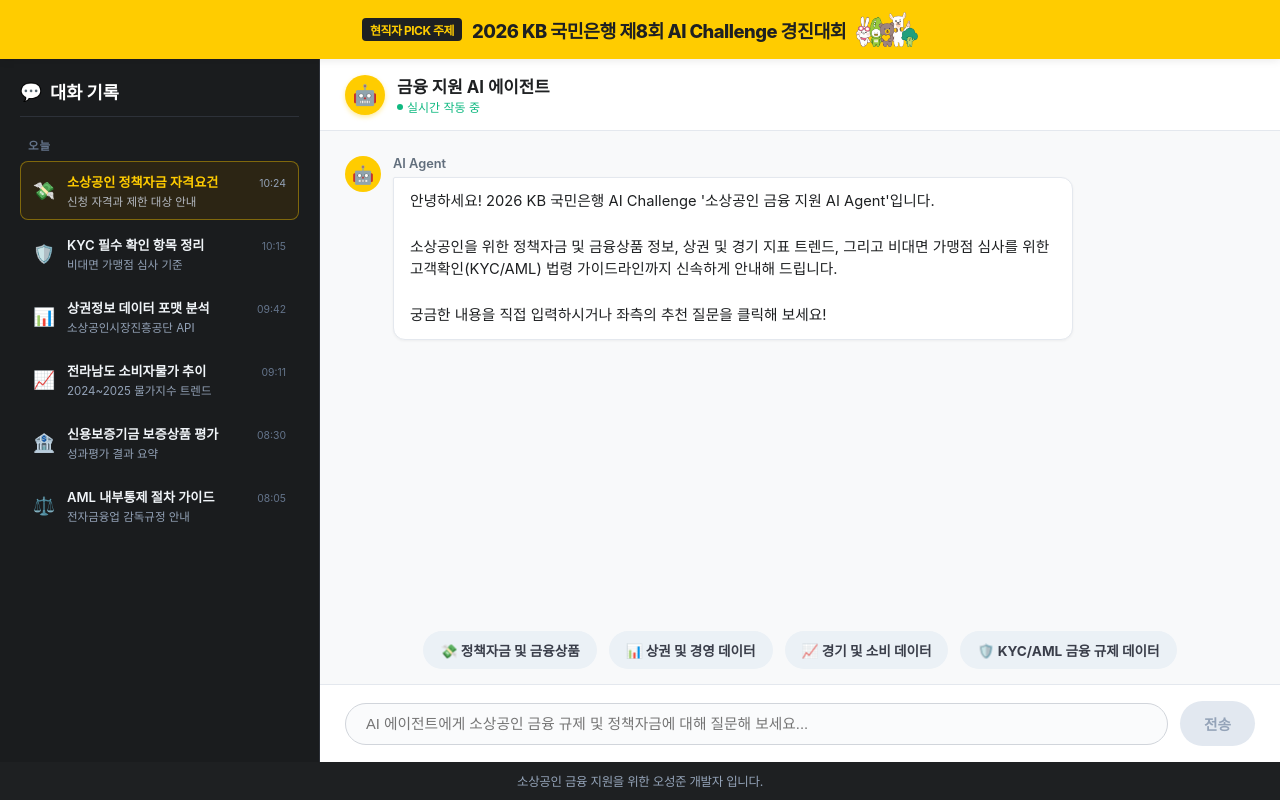
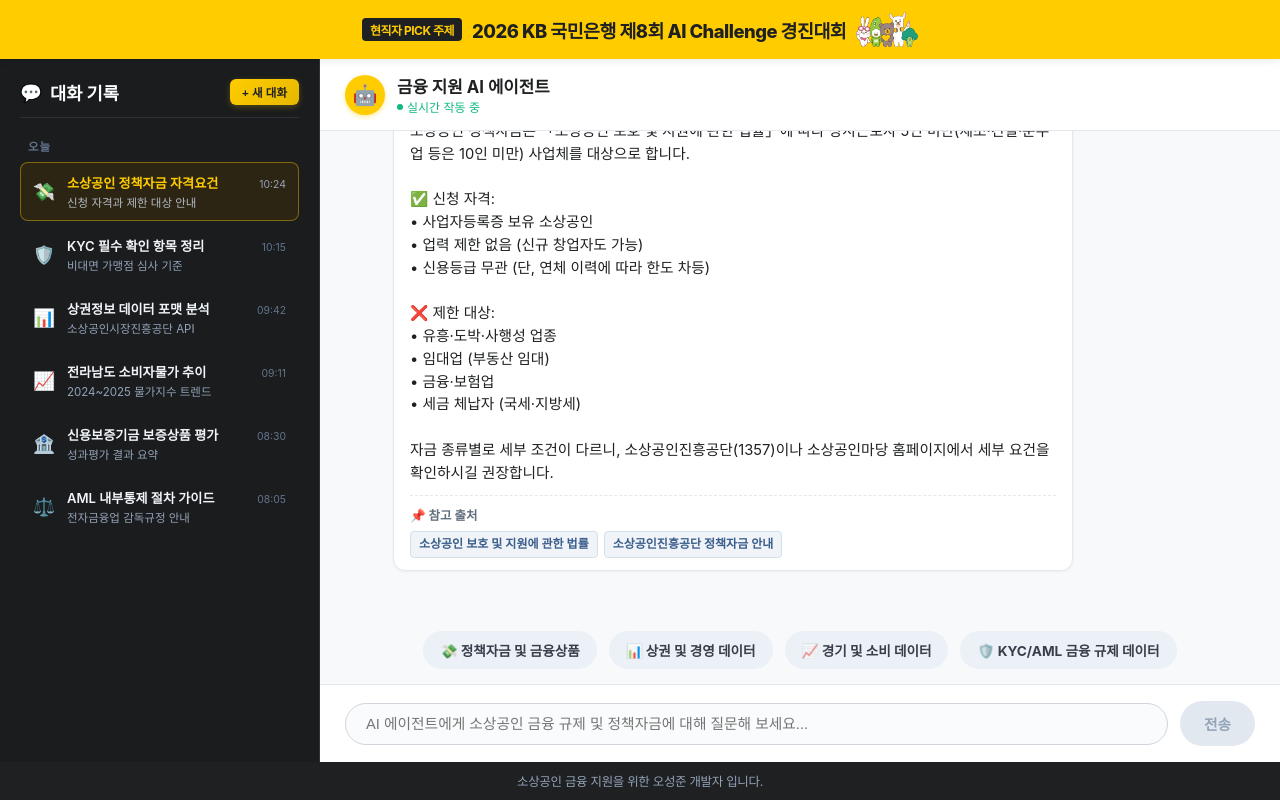
Before and after one commit to sojo1211/2026_KB_AI_Challenge_Small-business-financial-agent_ohsungjun, a React (Create React App) app in the folder frontend/: page / in a window 1280 px wide. Built offline with nearby package versions, Linux system fonts and the light colour scheme; the HTML template or start-up script is replaced by a standard one.

Commit message:
feat: 대화 기록 전환 기능 및 새 대화 버튼 구현

```diff
--- a/frontend/src/App.css
+++ b/frontend/src/App.css
@@ -97,6 +97,30 @@
   gap: 8px;
   border-bottom: 1px solid #2D3139;
   padding-bottom: 12px;
+}
+
+.new-chat-btn {
+  margin-left: auto;
+  background: linear-gradient(135deg, var(--kb-yellow), var(--kb-dark-yellow));
+  color: var(--kb-black);
+  border: none;
+  padding: 5px 12px;
+  border-radius: 6px;
+  font-size: 0.72rem;
+  font-weight: 700;
+  cursor: pointer;
+  transition: all 0.25s ease;
+  white-space: nowrap;
+  box-shadow: 0 2px 6px rgba(255, 204, 0, 0.25);
+}
+
+.new-chat-btn:hover {
+  transform: translateY(-1px);
+  box-shadow: 0 4px 12px rgba(255, 204, 0, 0.4);
+}
+
+.new-chat-btn:active {
+  transform: translateY(0);
 }
 
 .history-date-group {
--- a/frontend/src/App.js
+++ b/frontend/src/App.js
@@ -1,18 +1,99 @@
 import React, { useState, useRef, useEffect } from 'react';
 import './App.css';
 
-function App() {
-  const [messages, setMessages] = useState([
-    {
+const WELCOME_MESSAGE = {
   sender: 'agent',
   text: `안녕하세요! 2026 KB 국민은행 AI Challenge '소상공인 금융 지원 AI Agent'입니다.\n\n소상공인을 위한 정책자금 및 금융상품 정보, 상권 및 경기 지표 트렌드, 그리고 비대면 가맹점 심사를 위한 고객확인(KYC/AML) 법령 가이드라인까지 신속하게 안내해 드립니다.\n\n궁금한 내용을 직접 입력하시거나 좌측의 추천 질문을 클릭해 보세요!`,
   sources: []
+};
+
+// 초기 Mock 대화 기록 (포트폴리오 시연용)
+const initialConversations = [
+  {
+    id: 'conv-1',
+    title: '소상공인 정책자금 자격요건',
+    preview: '신청 자격과 제한 대상 안내',
+    icon: '💸',
+    time: '10:24',
+    messages: [
+      { ...WELCOME_MESSAGE },
+      { sender: 'user', text: '소상공인 정책자금 신청 자격과 제한 대상은 무엇인가요?', sources: [] },
+      { sender: 'agent', text: '소상공인 정책자금은 「소상공인 보호 및 지원에 관한 법률」에 따라 상시근로자 5인 미만(제조·건설·운수업 등은 10인 미만) 사업체를 대상으로 합니다.\n\n✅ 신청 자격:\n• 사업자등록증 보유 소상공인\n• 업력 제한 없음 (신규 창업자도 가능)\n• 신용등급 무관 (단, 연체 이력에 따라 한도 차등)\n\n❌ 제한 대상:\n• 유흥·도박·사행성 업종\n• 임대업 (부동산 임대)\n• 금융·보험업\n• 세금 체납자 (국세·지방세)\n\n자금 종류별로 세부 조건이 다르니, 소상공인진흥공단(1357)이나 소상공인마당 홈페이지에서 세부 요건을 확인하시길 권장합니다.', sources: ['소상공인 보호 및 지원에 관한 법률', '소상공인진흥공단 정책자금 안내'] }
+    ]
+  },
+  {
+    id: 'conv-2',
+    title: 'KYC 필수 확인 항목 정리',
+    preview: '비대면 가맹점 심사 기준',
+    icon: '🛡️',
+    time: '10:15',
+    messages: [
+      { ...WELCOME_MESSAGE },
+      { sender: 'user', text: '비대면 가맹점 심사 시 고객확인제도(KYC) 필수 확인 항목은 무엇인가요?', sources: [] },
+      { sender: 'agent', text: '비대면 가맹점 심사 시 고객확인제도(KYC)에서 필수적으로 확인해야 하는 항목은 다음과 같습니다.\n\n📋 필수 확인 항목:\n1. **신원확인**: 대표자 성명, 생년월일, 실명번호\n2. **사업자 진위확인**: 사업자등록번호 진위 여부 (국세청 API 연동)\n3. **실제 소유자 확인**: 법인의 경우 최종 실소유자(25% 이상 지분 보유자)\n4. **거래 목적 확인**: 가맹점 계약의 목적 및 자금 출처\n5. **위험 평가**: 업종별 자금세탁 위험도 등급 분류\n\n⚠️ 강화된 확인(EDD) 대상:\n• 고위험 업종 (귀금속, 환전, 가상자산 등)\n• PEP(정치적 주요인물) 관련 사업체\n• 해외 거래가 빈번한 가맹점', sources: ['고객확인제도(CDD) 가이드라인', '전자금융감독규정'] }
+    ]
+  },
+  {
+    id: 'conv-3',
+    title: '상권정보 데이터 포맷 분석',
+    preview: '소상공인시장진흥공단 API',
+    icon: '📊',
+    time: '09:42',
+    messages: [
+      { ...WELCOME_MESSAGE },
+      { sender: 'user', text: '소상공인시장진흥공단의 상권정보 데이터 포맷은 어떻게 구성되어 있나요?', sources: [] },
+      { sender: 'agent', text: '소상공인시장진흥공단의 상권정보 API는 다양한 상권 분석 데이터를 제공합니다.\n\n📁 주요 데이터 카테고리:\n1. **상권영역 정보**: 상권코드, 상권명, 경계좌표(GeoJSON)\n2. **점포 데이터**: 업종대분류/중분류/소분류, 점포수, 개폐업 추이\n3. **매출 데이터**: 시간대별·요일별·연령대별 카드 매출액\n4. **유동인구**: 시간대별 유동인구 수, 성별/연령별 비율\n5. **임대료 정보**: 구역별 평균 임대료, 공실률\n\n🔗 API 호출 형식:\n• REST API (JSON 응답)\n• 인증키 필요 (공공데이터포털에서 발급)\n• 일 1,000건 호출 제한 (무료 등급)', sources: ['소상공인시장진흥공단 OpenAPI 명세서'] }
+    ]
+  },
+  {
+    id: 'conv-4',
+    title: '전라남도 소비자물가 추이',
+    preview: '2024~2025 물가지수 트렌드',
+    icon: '📈',
+    time: '09:11',
+    messages: [
+      { ...WELCOME_MESSAGE },
+      { sender: 'user', text: '전라남도 소비자물가지수 추이에 대해 설명해 주실래요?', sources: [] },
+      { sender: 'agent', text: '전라남도 소비자물가지수(CPI, 2020=100)의 최근 추이를 요약하면 다음과 같습니다.\n\n📊 연간 추이:\n• 2023년: 111.76 (전년비 +3.5%)\n• 2024년: 114.25 (전년비 +2.2%)\n• 2025년: 116.78 (전년비 +2.2%)\n\n📈 2026년 월별 동향:\n• 1월: 118.41 (+2.3%)\n• 3월: 119.43 (+2.7%)\n• 5월: 120.38 (+3.6%) ← 상승 가속\n\n💡 분석 포인트:\n물가상승률이 2025년 초 2.0% 수준에서 2026년 5월 3.6%로 가속 상승 중입니다. 특히 신선식품지수의 변동성이 높아, 소상공인 식자재 비용 부담이 증가하는 추세입니다.', sources: ['한국은행 ECOS (https://ecos.bok.or.kr)', '통계청 소비동향조사'] }
+    ]
+  },
+  {
+    id: 'conv-5',
+    title: '신용보증기금 보증상품 평가',
+    preview: '성과평가 결과 요약',
+    icon: '🏦',
+    time: '08:30',
+    messages: [
+      { ...WELCOME_MESSAGE },
+      { sender: 'user', text: '신용보증기금의 보증상품 성과평가 결과를 요약해 주실래요?', sources: [] },
+      { sender: 'agent', text: '신용보증기금의 주요 보증상품 성과평가 결과를 요약 드립니다.\n\n🏦 주요 보증상품 현황:\n• 일반보증: 소상공인·중소기업 대상, 보증비율 85~100%\n• 유동화보증: 매출채권 담보 유동화 지원\n• 창업보증: 사업개시 7년 이내 기업 대상\n\n📊 성과 요약 (2025년 기준):\n• 보증잔액: 약 72.5조원\n• 보증기업 수: 약 28만개사\n• 사고율: 3.2% (전년 대비 0.3%p 개선)\n• 보증기업 매출 증가율: 평균 8.4%\n\n✅ 핵심 평가:\n보증 지원을 받은 소상공인의 생존율이 미지원 기업 대비 약 15%p 높으며, 특히 창업 초기 3년 내 생존율 향상에 기여하고 있습니다.', sources: ['신용보증기금 연차보고서', '중소기업 금융지원 성과평가'] }
+    ]
+  },
+  {
+    id: 'conv-6',
+    title: 'AML 내부통제 절차 가이드',
+    preview: '전자금융업 감독규정 안내',
+    icon: '⚖️',
+    time: '08:05',
+    messages: [
+      { ...WELCOME_MESSAGE },
+      { sender: 'user', text: '전자금융업 감독규정상 자금세탁방지(AML) 내부통제 절차는 어떻게 되나요?', sources: [] },
+      { sender: 'agent', text: '전자금융업 감독규정에 따른 자금세탁방지(AML) 내부통제 절차는 다음과 같이 구성됩니다.\n\n📝 필수 내부통제 절차:\n1. **보고책임자(CO) 지정**: AML 전담 보고책임자 선임 의무\n2. **고객확인(CDD)**: 신규 고객 등록 시 신원확인 및 위험평가\n3. **거래 모니터링**: 이상거래 탐지 시스템(FDS) 운영\n4. **의심거래보고(STR)**: 의심되는 거래 발견 시 금융정보분석원(FIU)에 보고\n5. **고액현금거래보고(CTR)**: 1회 2,000만원 이상 현금거래 자동 보고\n\n⚠️ 위반 시 제재:\n• 과태료: 최대 1억원\n• 영업정지: 최대 6개월\n• 임직원 제재: 해임권고, 직무정지 등\n\n📌 전자금융업자는 연 1회 이상 AML 교육을 실시하고, 내부감사를 통해 절차 이행 여부를 점검해야 합니다.', sources: ['전자금융감독규정 (금융위원회고시)', '자금세탁방지 유권해석 사례집 2.0'] }
+    ]
   }
-  ]);
+];
+
+function App() {
+  const [conversations, setConversations] = useState(initialConversations);
+  const [activeConvId, setActiveConvId] = useState('conv-1');
   const [input, setInput] = useState('');
   const [isLoading, setIsLoading] = useState(false);
 
   const messageEndRef = useRef(null);
+
+  // 현재 활성 대화 가져오기
+  const activeConversation = conversations.find(c => c.id === activeConvId);
+  const messages = activeConversation ? activeConversation.messages : [];
 
   // 자동 스크롤
   useEffect(() => {
@@ -49,17 +130,50 @@
     }
   ];
 
+  // 대화 전환 핸들러
+  const handleSelectConversation = (convId) => {
+    setActiveConvId(convId);
+  };
+
+  // 새 대화 시작 핸들러
+  const handleNewChat = () => {
+    const now = new Date();
+    const timeStr = `${String(now.getHours()).padStart(2,'0')}:${String(now.getMinutes()).padStart(2,'0')}`;
+    const newConv = {
+      id: `conv-${Date.now()}`,
+      title: '새 대화',
+      preview: '새로운 질문을 입력해 보세요',
+      icon: '✨',
+      time: timeStr,
+      messages: [{ ...WELCOME_MESSAGE }]
+    };
+    setConversations(prev => [newConv, ...prev]);
+    setActiveConvId(newConv.id);
+  };
+
   // 메시지 전송 핸들러
   const handleSendMessage = async (textToSend) => {
     const queryText = textToSend || input;
     if (!queryText.trim()) return;
 
-    // 사용자 메시지 추가
     const userMessage = { sender: 'user', text: queryText, sources: [] };
-    setMessages((prev) => [...prev, userMessage]);
+
+    // 현재 대화에 사용자 메시지 추가 + 제목/미리보기 업데이트
+    setConversations(prev => prev.map(conv => {
+      if (conv.id === activeConvId) {
+        const isFirstUserMsg = !conv.messages.some(m => m.sender === 'user');
+        return {
+          ...conv,
+          title: isFirstUserMsg ? queryText.substring(0, 20) + (queryText.length > 20 ? '...' : '') : conv.title,
+          preview: queryText.substring(0, 30),
+          messages: [...conv.messages, userMessage]
+        };
+      }
+      return conv;
+    }));
 
     if (!textToSend) {
-      setInput(''); // 직접 입력한 경우 입력창 초기화
+      setInput('');
     }
 
     setIsLoading(true);
@@ -67,15 +181,11 @@
     try {
       const response = await fetch('http://localhost:8000/api/chat', {
         method: 'POST',
-        headers: {
-          'Content-Type': 'application/json',
-        },
+        headers: { 'Content-Type': 'application/json' },
         body: JSON.stringify({ question: queryText }),
       });
 
-      if (!response.ok) {
-        throw new Error('서버 응답 에러');
-      }
+      if (!response.ok) throw new Error('서버 응답 에러');
 
       const data = await response.json();
 
@@ -85,7 +195,12 @@
         sources: data.sources || []
       };
 
-      setMessages((prev) => [...prev, agentMessage]);
+      setConversations(prev => prev.map(conv => {
+        if (conv.id === activeConvId) {
+          return { ...conv, messages: [...conv.messages, agentMessage] };
+        }
+        return conv;
+      }));
     } catch (error) {
       console.error('API Error:', error);
       const errorMessage = {
@@ -93,7 +208,12 @@
         text: '❌ 에이전트와 통신하는 과정에서 오류가 발생했습니다. FastAPI 서버가 정상적으로 켜져 있는지 확인해 주세요 (Port: 8000).',
         sources: []
       };
-      setMessages((prev) => [...prev, errorMessage]);
+      setConversations(prev => prev.map(conv => {
+        if (conv.id === activeConvId) {
+          return { ...conv, messages: [...conv.messages, errorMessage] };
+        }
+        return conv;
+      }));
     } finally {
       setIsLoading(false);
     }
@@ -127,70 +247,29 @@
           <div className="sidebar-section">
             <div className="sidebar-title">
               <span>💬</span> 대화 기록
+              <button className="new-chat-btn" onClick={handleNewChat}>
+                + 새 대화
+              </button>
             </div>
 
             <div className="history-date-group">
               <div className="history-date-label">오늘</div>
-              <div className="history-item active">
-                <span className="history-icon">💸</span>
+              {conversations.map((conv) => (
+                <div
+                  key={conv.id}
+                  className={`history-item ${conv.id === activeConvId ? 'active' : ''}`}
+                  onClick={() => handleSelectConversation(conv.id)}
+                >
+                  <span className="history-icon">{conv.icon}</span>
                   <div className="history-item-content">
                     <div className="history-item-header">
-                    <span className="history-item-title">소상공인 정책자금 자격요건</span>
-                    <span className="history-item-time">10:24</span>
+                      <span className="history-item-title">{conv.title}</span>
+                      <span className="history-item-time">{conv.time}</span>
                     </div>
-                  <div className="history-item-preview">신청 자격과 제한 대상 안내</div>
+                    <div className="history-item-preview">{conv.preview}</div>
                   </div>
                 </div>
-              <div className="history-item">
-                <span className="history-icon">🛡️</span>
-                <div className="history-item-content">
-                  <div className="history-item-header">
-                    <span className="history-item-title">KYC 필수 확인 항목 정리</span>
-                    <span className="history-item-time">10:15</span>
-                  </div>
-                  <div className="history-item-preview">비대면 가맹점 심사 기준</div>
-                </div>
-              </div>
-              <div className="history-item">
-                <span className="history-icon">📊</span>
-                <div className="history-item-content">
-                  <div className="history-item-header">
-                    <span className="history-item-title">상권정보 데이터 포맷 분석</span>
-                    <span className="history-item-time">09:42</span>
-                  </div>
-                  <div className="history-item-preview">소상공인시장진흥공단 API</div>
-                </div>
-              </div>
-              <div className="history-item">
-                <span className="history-icon">📈</span>
-                <div className="history-item-content">
-                  <div className="history-item-header">
-                    <span className="history-item-title">전라남도 소비자물가 추이</span>
-                    <span className="history-item-time">09:11</span>
-                  </div>
-                  <div className="history-item-preview">2024~2025 물가지수 트렌드</div>
-                </div>
-              </div>
-              <div className="history-item">
-                <span className="history-icon">🏦</span>
-                <div className="history-item-content">
-                  <div className="history-item-header">
-                    <span className="history-item-title">신용보증기금 보증상품 평가</span>
-                    <span className="history-item-time">08:30</span>
-                  </div>
-                  <div className="history-item-preview">성과평가 결과 요약</div>
-                </div>
-              </div>
-              <div className="history-item">
-                <span className="history-icon">⚖️</span>
-                <div className="history-item-content">
-                  <div className="history-item-header">
-                    <span className="history-item-title">AML 내부통제 절차 가이드</span>
-                    <span className="history-item-time">08:05</span>
-                  </div>
-                  <div className="history-item-preview">전자금융업 감독규정 안내</div>
-                </div>
-              </div>
+              ))}
             </div>
           </div>
         </aside>
```
Lines whose indentation alone changed are shown as unchanged.
